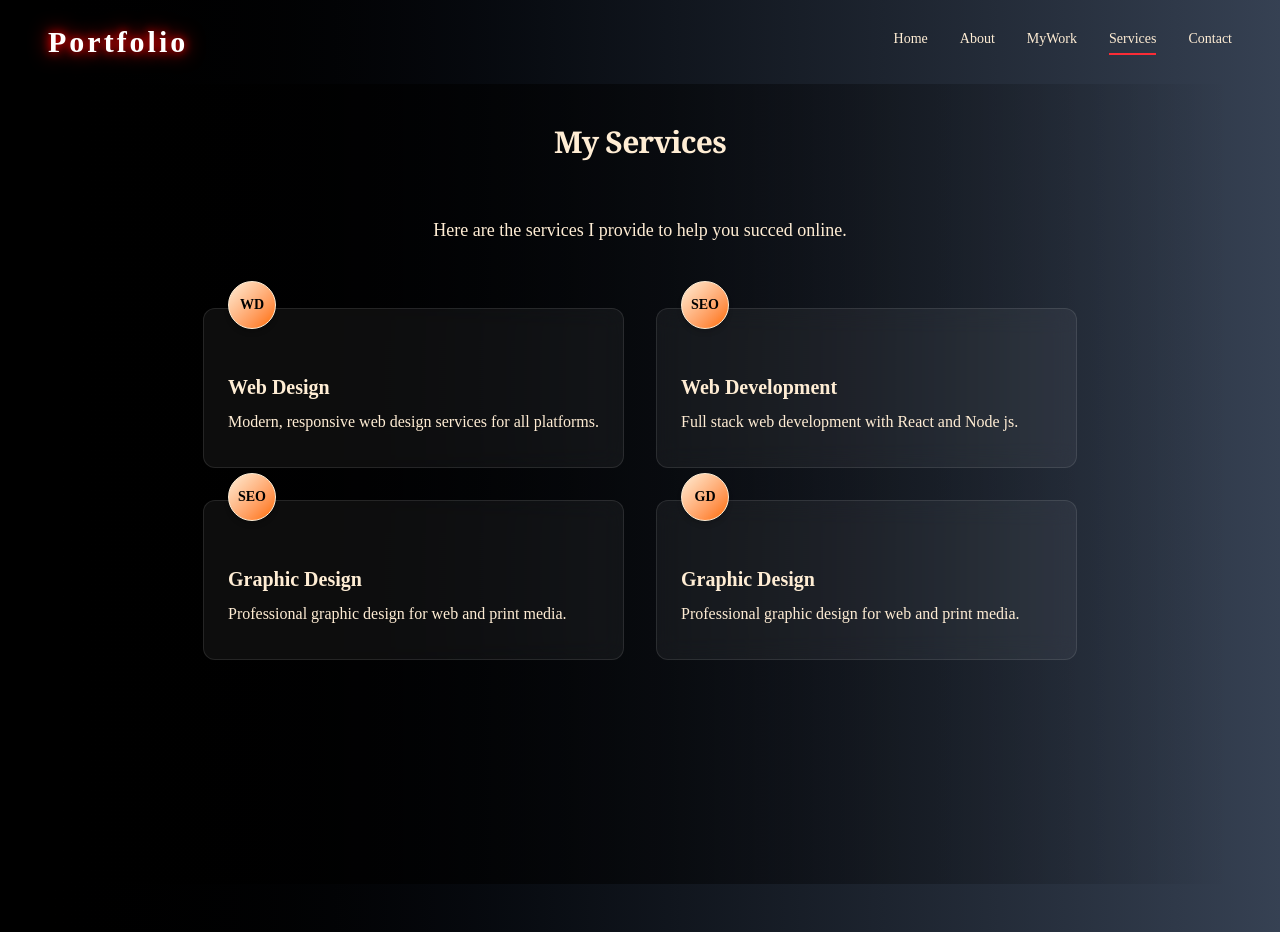
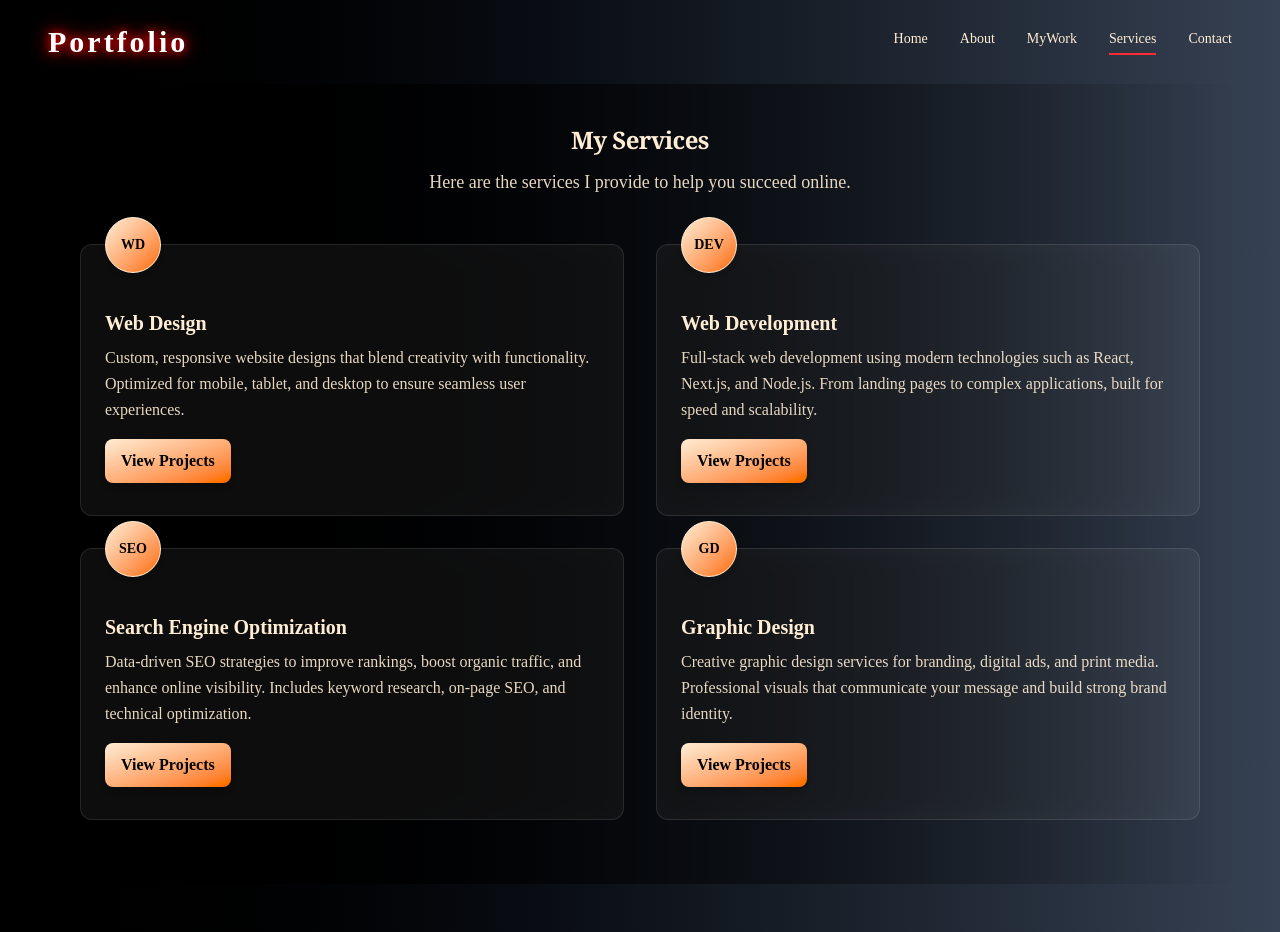
Before and after one commit to Segeramos/Crimson, a React (Vite) app: page /services in a window 1280 px wide. Built offline with nearby package versions, Linux system fonts and the light colour scheme.

Commit message:
improved the servixe page

```diff
--- a/src/components/Home.jsx
+++ b/src/components/Home.jsx
@@ -1,27 +1,16 @@
 import React, { useState, useRef } from "react";
-import { FaFilePdf } from "react-icons/fa";
+import { FaFilePdf, FaGithub, FaInstagram, FaLinkedinIn, FaWhatsapp, FaPhone } from "react-icons/fa";
+import { FaXTwitter } from "react-icons/fa6";
 import { about } from "../data";
 import { motion } from "framer-motion";
 import Footer from "./Footer";
 import emailjs from "@emailjs/browser";
 import Toast from "./Toast";
-import { FaXTwitter } from "react-icons/fa6";
-import {
-  FaGithub,
-  FaInstagram,
-  FaLinkedinIn,
-  FaWhatsapp,
-} from "react-icons/fa";
-import { FaPhone } from "react-icons/fa";
 
 // Animation variants
 const iconsContainer = {
   hidden: {},
-  show: {
-    transition: {
-      staggerChildren: 0.15,
-    },
-  },
+  show: { transition: { staggerChildren: 0.15 } },
 };
 
 const iconItem = {
@@ -40,7 +29,6 @@ export default function Home() {
 
   const sendRequest = (e) => {
     e.preventDefault();
-
     const templateParams = {
       to_name: "Amos",
       from_name: email,
@@ -55,23 +43,13 @@ export default function Home() {
         import.meta.env.VITE_EMAILJS_PUBLIC_KEY
       )
       .then(
-        (result) => {
-          console.log(result.text);
-          setToast({
-            message: "Request sent successfully!",
-            type: "success",
-            show: true,
-          });
+        () => {
+          setToast({ message: "Request sent successfully!", type: "success", show: true });
           setTimeout(() => setToast({ ...toast, show: false }), 3000);
           setEmail("");
         },
-        (error) => {
-          console.log(error.text);
-          setToast({
-            message: "Failed to send request.",
-            type: "error",
-            show: true,
-          });
+        () => {
+          setToast({ message: "Failed to send request.", type: "error", show: true });
           setTimeout(() => setToast({ ...toast, show: false }), 3000);
         }
       );
@@ -79,7 +57,7 @@ export default function Home() {
 
   return (
     <motion.div
-      className="min-h-screen bg-gradient-to-r from-black py-16 px-4 sm:px-6 md:px-8 lg:px-12 text-orange-100 relative"
+      className="min-h-screen bg-gradient-to-r from-black py-12 px-3 sm:px-4 md:px-6 lg:px-8 text-orange-100 relative"
       initial={{ opacity: 0 }}
       animate={{ opacity: 1 }}
       transition={{ duration: 1 }}
@@ -88,32 +66,25 @@ export default function Home() {
       {toast.show && <Toast message={toast.message} type={toast.type} />}
 
       {/* Hero Section */}
-      <div className="flex flex-col-reverse lg:flex-row items-center justify-between flex-1 container mx-auto gap-12 py-12 md:py-2">
+      <div className="flex flex-col-reverse lg:flex-row items-center justify-between flex-1 container mx-auto max-w-screen-xl gap-10 py-8">
         {/* Left */}
-        <div className="w-full lg:w-1/2 space-y-6 sm:space-y-8 mt-4 lg:mt-0">
-          {/* Animated Heading */}
+        <div className="w-full lg:w-1/2 space-y-5 sm:space-y-7 mt-4 lg:mt-0">
+          {/* Heading */}
           <motion.h1
             className="text-3xl sm:text-4xl lg:text-5xl font-bold text-center lg:text-left"
             initial={{ opacity: 0, y: -80 }}
             animate={{ opacity: 1, y: 0 }}
-            transition={{
-              duration: 0.9,
-              delay: 0.2,
-              type: "spring",
-              stiffness: 120,
-            }}
+            transition={{ duration: 0.9, delay: 0.2, type: "spring", stiffness: 120 }}
           >
             <span className="text-orange-100 font-extrabold">
-              A Digital Marketer And{" "}
+              SEO Growth Strategist & <br />
             </span>
-            <span className="text-orange-100 font-extrabold">
-              Web Developer
-            </span>
+            <span className="text-orange-100 font-extrabold">Web Developer</span>
           </motion.h1>
 
-          {/* Animated Tagline */}
+          {/* Tagline */}
           <motion.p
-            className="text-lg sm:text-xl lg:text-2xl text-orange-100 text-center lg:text-left"
+            className="text-base sm:text-lg lg:text-xl text-orange-100 text-center lg:text-left leading-relaxed"
             initial={{ opacity: 0, x: -100 }}
             animate={{ opacity: 1, x: 0 }}
             transition={{ duration: 0.9, delay: 0.5, type: "spring" }}
@@ -121,11 +92,11 @@ export default function Home() {
             {about.tagline}
           </motion.p>
 
-          {/* Animated Form */}
+          {/* Contact Form */}
           <motion.form
             ref={form}
             onSubmit={sendRequest}
-            className="flex flex-col sm:flex-row sm:space-x-4 space-y-4 sm:space-y-0 mt-6 sm:mt-8 w-full max-w-md mx-auto lg:mx-0"
+            className="flex flex-col sm:flex-row sm:space-x-3 space-y-3 sm:space-y-0 mt-5 sm:mt-7 w-full max-w-md mx-auto lg:mx-0"
             initial={{ opacity: 0, scale: 0.95 }}
             animate={{ opacity: 1, scale: 1 }}
             transition={{ duration: 0.7, delay: 0.9 }}
@@ -136,22 +107,21 @@ export default function Home() {
               required
               value={email}
               onChange={(e) => setEmail(e.target.value)}
-              className="hidden lg:block w-full sm:w-auto rounded-lg px-4 py-3 bg-orange-100 text-black focus:outline-none focus:ring-4 focus:ring-red-500 transition"
+              className="hidden lg:block w-full sm:w-auto rounded-lg px-4 py-2.5 bg-orange-100 text-black focus:outline-none focus:ring-4 focus:ring-red-500 transition"
             />
 
-
-            {/* Call button */}
             <a
               href="tel:+254703687830"
-              className="w-full sm:w-auto bg-red-800 hover:bg-red-700 text-orange-100 rounded-lg px-4 py-3 font-semibold shadow-lg hover:scale-105 transition inline-flex items-center justify-center space-x-2"
+              className="w-full sm:w-auto bg-red-800 hover:bg-red-700 text-orange-100 rounded-lg px-4 py-2.5 font-semibold shadow-md hover:scale-105 transition inline-flex items-center justify-center space-x-2"
             >
               <FaPhone className="text-lg" />
               <span>Call Me</span>
             </a>
           </motion.form>
 
+          {/* Resume */}
           <motion.div
-            className="mt-10 flex justify-center lg:justify-start"
+            className="mt-8 flex justify-center lg:justify-start"
             initial={{ opacity: 0, y: 20 }}
             animate={{ opacity: 1, y: 0 }}
             transition={{ duration: 0.6, delay: 1 }}
@@ -159,7 +129,7 @@ export default function Home() {
             <a
               href="/Amos_CV.pdf"
               download
-                className="w-full sm:w-auto bg-red-800 hover:bg-red-700 text-orange-100 rounded-lg px-4 py-3 font-semibold shadow-lg hover:scale-105 transition inline-flex items-center justify-center space-x-2"
+              className="w-full sm:w-auto bg-red-800 hover:bg-red-700 text-orange-100 rounded-lg px-4 py-2.5 font-semibold shadow-md hover:scale-105 transition inline-flex items-center justify-center space-x-2"
             >
               <FaFilePdf className="text-lg" />
               <span>My Resume</span>
@@ -168,7 +138,7 @@ export default function Home() {
 
           {/* Social Links */}
           <motion.div
-            className="flex justify-center lg:justify-start space-x-4 sm:space-x-6 mt-20"
+            className="flex justify-center lg:justify-start space-x-4 sm:space-x-5 mt-14"
             variants={iconsContainer}
             initial="hidden"
             animate="show"
@@ -179,84 +149,60 @@ export default function Home() {
               rel="noopener noreferrer"
               className="hover:text-red-600 transition"
               variants={iconItem}
-              whileHover={{
-                scale: 1.25,
-                rotate: [0, -8, 8, 0],
-                boxShadow: "0px 4px 24px 0px #fbbf24aa",
-                transition: { type: "spring", stiffness: 400, damping: 8 },
-              }}
+              whileHover={{ scale: 1.25, rotate: [0, -8, 8, 0], boxShadow: "0px 4px 24px 0px #fbbf24aa", transition: { type: "spring", stiffness: 400, damping: 8 } }}
               whileTap={{ scale: 0.93 }}
             >
               <FaXTwitter />
             </motion.a>
+
             <motion.a
               href="https://www.linkedin.com"
               target="_blank"
               rel="noopener noreferrer"
               className="hover:text-red-600 transition"
               variants={iconItem}
-              whileHover={{
-                scale: 1.25,
-                rotate: [0, -8, 8, 0],
-                boxShadow: "0px 4px 24px 0px #0a66c2aa",
-                transition: { type: "spring", stiffness: 400, damping: 8 },
-              }}
+              whileHover={{ scale: 1.25, rotate: [0, -8, 8, 0], boxShadow: "0px 4px 24px 0px #0a66c2aa", transition: { type: "spring", stiffness: 400, damping: 8 } }}
               whileTap={{ scale: 0.93 }}
             >
               <FaLinkedinIn />
             </motion.a>
+
             <motion.a
               href="https://www.instagram.com"
               target="_blank"
               rel="noopener noreferrer"
               className="hover:text-red-600 transition"
               variants={iconItem}
-              whileHover={{
-                scale: 1.25,
-                rotate: [0, -8, 8, 0],
-                boxShadow: "0px 4px 24px 0px #f43f5ea0",
-                transition: { type: "spring", stiffness: 400, damping: 8 },
-              }}
+              whileHover={{ scale: 1.25, rotate: [0, -8, 8, 0], boxShadow: "0px 4px 24px 0px #f43f5ea0", transition: { type: "spring", stiffness: 400, damping: 8 } }}
               whileTap={{ scale: 0.93 }}
             >
               <FaInstagram />
             </motion.a>
+
             <motion.a
               href="https://wa.me/254756627342"
               target="_blank"
               rel="noopener noreferrer"
               className="hover:text-red-600 transition"
               variants={iconItem}
-              whileHover={{
-                scale: 1.25,
-                rotate: [0, -8, 8, 0],
-                boxShadow: "0px 4px 24px 0px #25d366aa",
-                transition: { type: "spring", stiffness: 400, damping: 8 },
-              }}
+              whileHover={{ scale: 1.25, rotate: [0, -8, 8, 0], boxShadow: "0px 4px 24px 0px #25d366aa", transition: { type: "spring", stiffness: 400, damping: 8 } }}
               whileTap={{ scale: 0.93 }}
             >
               <FaWhatsapp />
             </motion.a>
+
             <motion.a
               href="https://github.com/Segeramos"
               target="_blank"
               rel="noopener noreferrer"
               className="hover:text-red-600 transition"
               variants={iconItem}
-              whileHover={{
-                scale: 1.25,
-                rotate: [0, -8, 8, 0],
-                boxShadow: "0px 4px 24px 0px #fbbf24aa",
-                transition: { type: "spring", stiffness: 400, damping: 8 },
-              }}
+              whileHover={{ scale: 1.25, rotate: [0, -8, 8, 0], boxShadow: "0px 4px 24px 0px #fbbf24aa", transition: { type: "spring", stiffness: 400, damping: 8 } }}
               whileTap={{ scale: 0.93 }}
             >
               <FaGithub />
             </motion.a>
           </motion.div>
-
-          {/* ✅ CV Download Button */}
-
         </div>
 
         {/* Right: Profile Image */}
@@ -264,18 +210,10 @@ export default function Home() {
           <motion.img
             src="/profile.png"
             alt="Profile"
-            className="rounded-2xl shadow-lg w-64 h-64 sm:w-80 sm:h-80 md:w-[400px] md:h-[400px] lg:w-[600px] lg:h-[600px] object-cover border-8 border-orange-100/10"
+            className="rounded-2xl shadow-lg w-56 h-56 sm:w-72 sm:h-72 md:w-[360px] md:h-[360px] lg:w-[500px] lg:h-[500px] object-cover border-8 border-orange-100/10"
             initial={{ opacity: 0, x: 300, rotate: 6 }}
-            animate={{
-              opacity: 1,
-              x: [300, -30, 20, -10, 0],
-              rotate: [6, 0, 2, -1, 0],
-            }}
-            transition={{
-              duration: 1.5,
-              ease: "easeOut",
-              times: [0, 0.5, 0.7, 0.85, 1],
-            }}
+            animate={{ opacity: 1, x: [300, -30, 20, -10, 0], rotate: [6, 0, 2, -1, 0] }}
+            transition={{ duration: 1.5, ease: "easeOut", times: [0, 0.5, 0.7, 0.85, 1] }}
             whileHover={{ scale: 1.025, rotate: 1 }}
           />
         </div>
--- a/src/components/Services.jsx
+++ b/src/components/Services.jsx
@@ -1,94 +1,127 @@
-import { motion } from "framer-motion";
+import { motion, useReducedMotion } from "framer-motion";
 
-// 👇 Included right in the file
+// 👇 Services data with project links
 const services = [
   {
     badge: "WD",
     title: "Web Design",
-    description: "Modern, responsive web design services for all platforms.",
+    description:
+      "Custom, responsive website designs that blend creativity with functionality. Optimized for mobile, tablet, and desktop to ensure seamless user experiences.",
+    link: "/projects/web-design",
+  },
+  {
+    badge: "DEV",
+    title: "Web Development",
+    description:
+      "Full-stack web development using modern technologies such as React, Next.js, and Node.js. From landing pages to complex applications, built for speed and scalability.",
+    link: "/projects/web-development",
   },
   {
     badge: "SEO",
-    title: "Web Development",
-    description: "Full stack web development with React and Node js.",
-  },
-  {
-    badge: "SEO",
-    title: "Graphic Design",
-    description: "Professional graphic design for web and print media.",
+    title: "Search Engine Optimization",
+    description:
+      "Data-driven SEO strategies to improve rankings, boost organic traffic, and enhance online visibility. Includes keyword research, on-page SEO, and technical optimization.",
+    link: "/projects/seo",
   },
   {
     badge: "GD",
     title: "Graphic Design",
-    description: "Professional graphic design for web and print media.",
+    description:
+      "Creative graphic design services for branding, digital ads, and print media. Professional visuals that communicate your message and build strong brand identity.",
+    link: "/projects/graphic-design",
   },
 ];
 
-const containerVariants = {
-  hidden: {},
-  visible: {
-    transition: {
-      staggerChildren: 0.15,
+const makeVariants = (reduce) => {
+  if (reduce) {
+    return {
+      page: { hidden: { opacity: 0 }, visible: { opacity: 1, transition: { duration: 0.2 } } },
+      container: { hidden: {}, visible: { transition: { staggerChildren: 0.05 } } },
+      heading: { hidden: { opacity: 0 }, visible: { opacity: 1, transition: { duration: 0.2 } } },
+      text: { hidden: { opacity: 0 }, visible: { opacity: 1, transition: { duration: 0.2 } } },
+      card: { hidden: { opacity: 0 }, visible: { opacity: 1, transition: { duration: 0.2 } } },
+      cta: { hidden: { opacity: 0 }, visible: { opacity: 1, transition: { duration: 0.2 } } },
+    };
+  }
+
+  return {
+    page: {
+      hidden: { opacity: 0, scale: 0.98, filter: "blur(4px)" },
+      visible: { opacity: 1, scale: 1, filter: "blur(0px)", transition: { duration: 0.35, ease: "easeOut" } },
     },
+    container: { hidden: {}, visible: { transition: { staggerChildren: 0.08 } } },
+    heading: {
+      hidden: { opacity: 0, y: -16 },
+      visible: { opacity: 1, y: 0, transition: { duration: 0.35, ease: "easeOut" } },
     },
-};
-
-const cardVariants = {
-  hidden: { opacity: 0, y: 40, scale: 0.95 },
+    text: {
+      hidden: { opacity: 0, y: -8 },
+      visible: { opacity: 1, y: 0, transition: { duration: 0.3, ease: "easeOut" } },
+    },
+    card: {
+      hidden: { opacity: 0, y: 20, scale: 0.985 },
       visible: {
         opacity: 1,
         y: 0,
         scale: 1,
-    transition: {
-      duration: 0.7,
-      type: "spring",
-      stiffness: 160,
+        transition: { duration: 0.35, type: "spring", stiffness: 420, damping: 26, mass: 0.8 },
       },
     },
+    cta: {
+      hidden: { opacity: 0, y: 6 },
+      visible: { opacity: 1, y: 0, transition: { duration: 0.25, ease: "easeOut" } },
+    },
+  };
 };
 
 const Services = () => {
+  const reduce = useReducedMotion();
+  const { page, container, heading, text, card, cta } = makeVariants(reduce);
+
   return (
     <motion.section
       className="min-h-screen flex flex-col bg-gradient-to-r from-black text-orange-100 font-['Karla']"
+      variants={page}
       initial="hidden"
-      whileInView="visible"
-      viewport={{ once: true, amount: 0.2 }}
+      animate="visible" // animate immediately on mount
+    >
+      {/* Wrapper for max width & tighter padding */}
+      <motion.div
+        className="w-full max-w-screen-xl mx-auto px-4 sm:px-6 lg:px-8 py-10"
+        variants={container}
+        initial="hidden"
+        animate="visible"
       >
         {/* Heading */}
         <motion.h2
-        className="text-5xl md:text-3xl font-serif font-bold text-center mb-4 tracking-tight p-10"
-        initial={{ opacity: 0, y: -50 }}
-        animate={{ opacity: 1, y: 0 }}
-        transition={{ duration: 0.8, delay: 0.2, type: "spring" }}
+          className="text-2xl md:text-2xl font-serif font-bold text-center mb-3 tracking-tight"
+          variants={heading}
         >
           My Services
         </motion.h2>
 
         {/* Subheading */}
         <motion.p
-        className="text-center text-orange-100 text-lg max-w-xl mx-auto mb-16"
-        initial={{ opacity: 0 }}
-        animate={{ opacity: 1 }}
-        transition={{ duration: 0.6, delay: 0.5 }}
+          className="text-center text-orange-100/90 text-lg max-w-2xl mx-auto mb-12"
+          variants={text}
         >
-        Here are the services I provide to help you succed online.
+          Here are the services I provide to help you succeed online.
         </motion.p>
 
         {/* Cards */}
         <motion.div
-        className="grid grid-cols-1 sm:grid-cols-2 lg:grid-cols-2 gap-8 max-w-6xl mx-auto"
-        variants={containerVariants}
+          className="grid grid-cols-1 sm:grid-cols-2 lg:grid-cols-2 gap-8"
+          variants={container}
         >
           {services.map((serv, i) => (
             <motion.div
               key={i}
-            className="relative rounded-xl border border-white/10 bg-white/5 backdrop-blur-md px-6 pt-16 pb-8 transition-transform hover:scale-[1.02] hover:shadow-xl shadow-black/30"
-            variants={cardVariants}
-            whileHover={{ y: -6 }}
+              className="relative rounded-xl border border-white/10 bg-white/5 backdrop-blur-md px-6 pt-16 pb-8 transition-transform hover:scale-[1.02] hover:shadow-xl shadow-black/30 will-change-transform"
+              variants={card}
+              whileHover={!reduce ? { y: -6 } : undefined}
             >
               {/* Badge */}
-            <div className="absolute -top-7 left-6 bg-gradient-to-br from-orange-100 to-orange-500 text-black font-semibold text-sm w-12 h-12 rounded-full flex items-center justify-center shadow-md border border-orange-100">
+              <div className="absolute -top-7 left-6 bg-gradient-to-br from-orange-100 to-orange-500 text-black font-semibold text-sm w-14 h-14 rounded-full flex items-center justify-center shadow-md border border-orange-100">
                 {serv.badge}
               </div>
 
@@ -96,11 +129,22 @@ const Services = () => {
               <h3 className="text-xl font-semibold text-orange-100 mb-2">{serv.title}</h3>
 
               {/* Description */}
-            <p className="text-orange-100 text-base leading-relaxed">
-              {serv.description}
-            </p>
+              <p className="text-orange-100/90 text-base leading-relaxed mb-4">{serv.description}</p>
+
+              {/* CTA Button */}
+              <motion.a
+                href={serv.link}
+                variants={cta}
+                whileHover={!reduce ? { scale: 1.04 } : undefined}
+                whileTap={!reduce ? { scale: 0.98 } : undefined}
+                className="inline-flex items-center justify-center rounded-lg bg-gradient-to-br from-orange-100 to-orange-500 text-black px-4 py-2.5 font-semibold shadow-md focus:outline-none focus:ring-4 focus:ring-red-500/40 transition"
+                aria-label={`View projects for ${serv.title}`}
+              >
+                View Projects
+              </motion.a>
             </motion.div>
           ))}
+        </motion.div>
       </motion.div>
     </motion.section>
   );
--- a/src/data/index.js
+++ b/src/data/index.js
@@ -5,7 +5,7 @@
 export const about = {
   name: "SEGERA",
   role: "Digital Marketer and Web Developer",
-  tagline: "I specialize in Responsive Web Design",
+  tagline: "Helping businesses get found online",
   profileImg: "/profile.png", // Replace with your img
   summary: `I hold a Bachelor of Science in Information Technology from Cooperative University of Kenya, Karen. I also have skills in UI/UX, Graphic Design, Web development, Digital Marketing (SEO) and interactive web technologies.`,
   work: [
```
Lines whose indentation alone changed are shown as unchanged.
